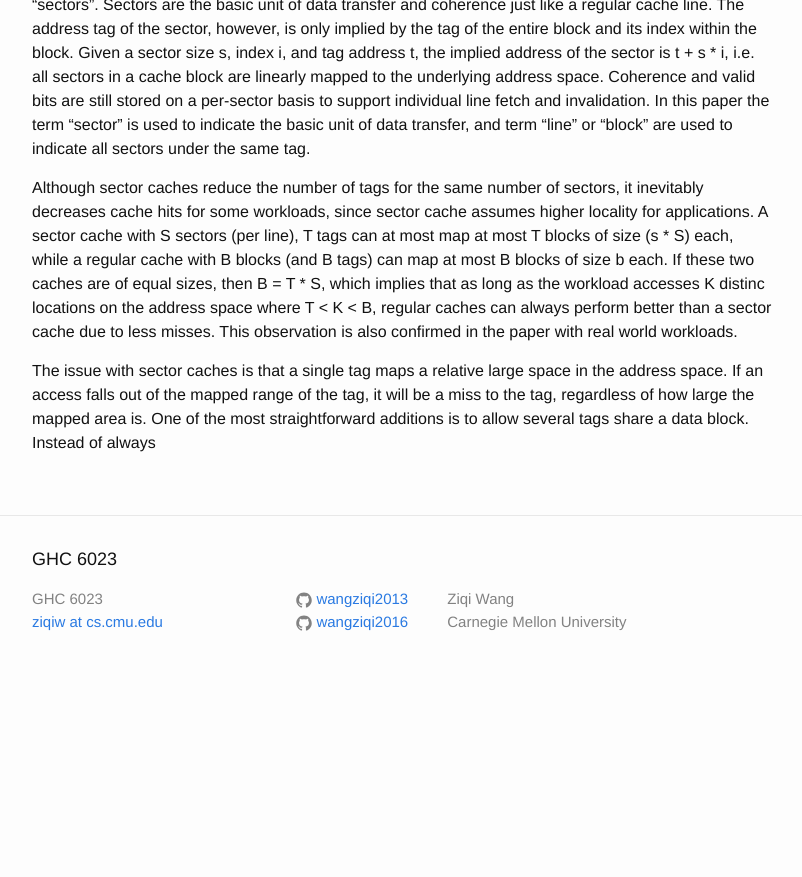
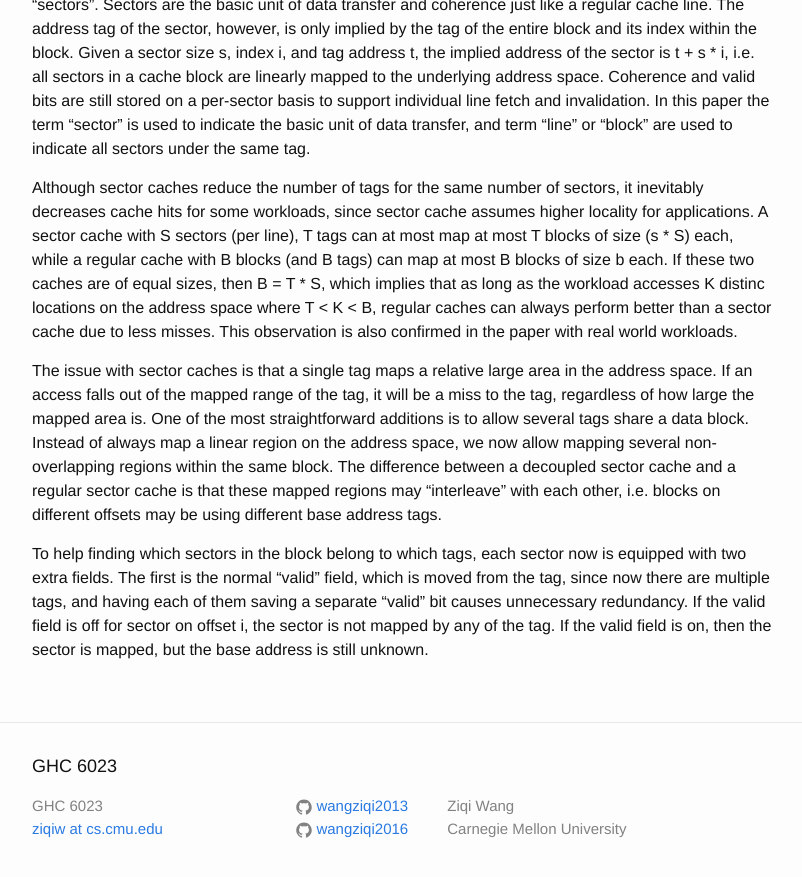
Before and after one commit to wangziqi2013/wangziqi2013.github.io, a Jekyll site: the page built from _posts/2020-05-24-decoupled-sector-caches.markdown, in a window 1280 px wide and 900 px high, scrolled down 844 px. Shown: the top 877 px of the window, without its empty margins (238-1040 px from the left). Built offline with Jekyll 4.4.1, drawn with Linux system fonts in a browser that asks for light colours; before the commit the page ends 1537 px from its top, so only the background shows below that.

Commit message:
Adding first field

```diff
--- a/_posts/2020-05-24-decoupled-sector-caches.markdown
+++ b/_posts/2020-05-24-decoupled-sector-caches.markdown
@@ -40,6 +40,15 @@ at most B blocks of size b each. If these two caches are of equal sizes, then B
 the workload accesses K distinc locations on the address space where T < K < B, regular caches can always perform better
 than a sector cache due to less misses. This observation is also confirmed in the paper with real world workloads.
 
-The issue with sector caches is that a single tag maps a relative large space in the address space. If an access
+The issue with sector caches is that a single tag maps a relative large area in the address space. If an access
 falls out of the mapped range of the tag, it will be a miss to the tag, regardless of how large the mapped area is.
-One of the most straightforward additions is to allow several tags share a data block. Instead of always
+One of the most straightforward additions is to allow several tags share a data block. Instead of always map a linear
+region on the address space, we now allow mapping several non-overlapping regions within the same block. The
+difference between a decoupled sector cache and a regular sector cache is that these mapped regions may "interleave"
+with each other, i.e. blocks on different offsets may be using different base address tags.
+
+To help finding which sectors in the block belong to which tags, each sector now is equipped with two extra fields.
+The first is the normal "valid" field, which is moved from the tag, since now there are multiple tags, and having each
+of them saving a separate "valid" bit causes unnecessary redundancy. If the valid field is off for sector on offset i,
+the sector is not mapped by any of the tag. If the valid field is on, then the sector is mapped, but the base address is
+still unknown.
```
